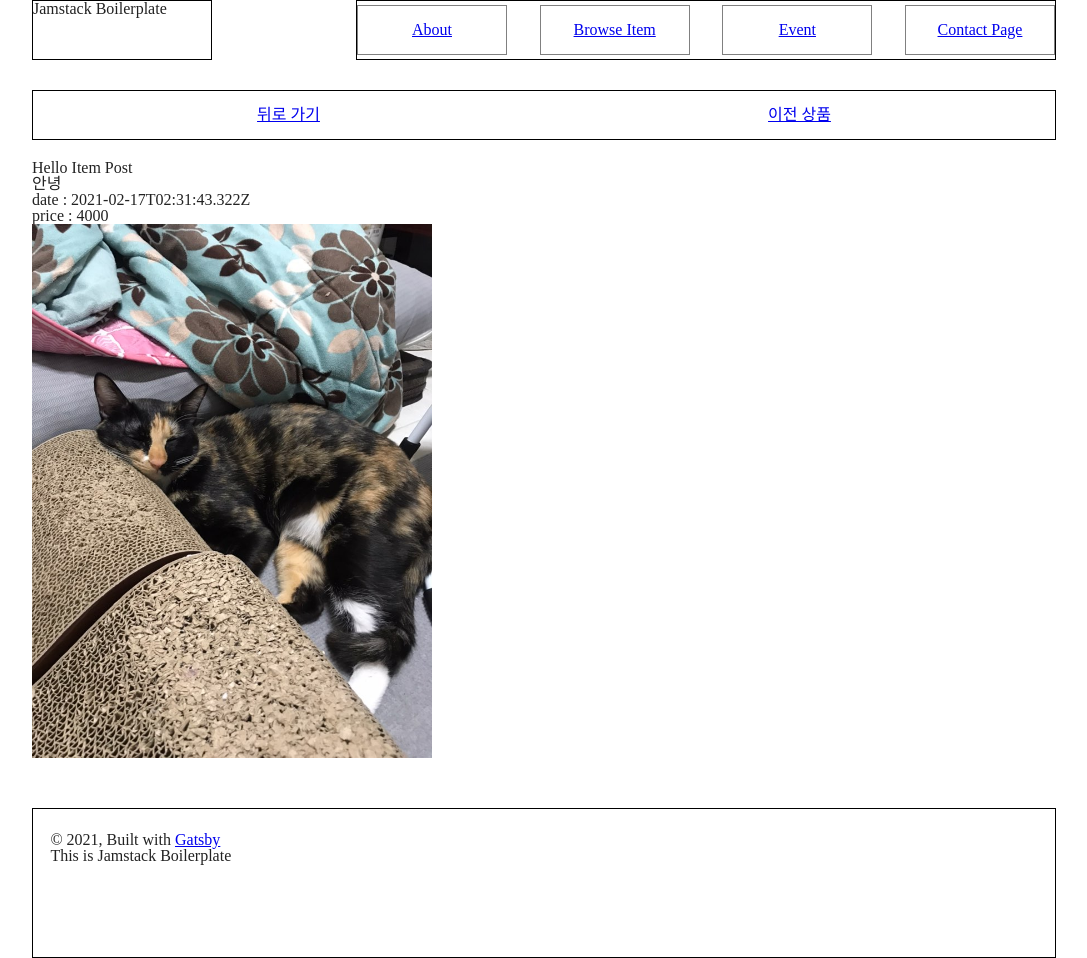
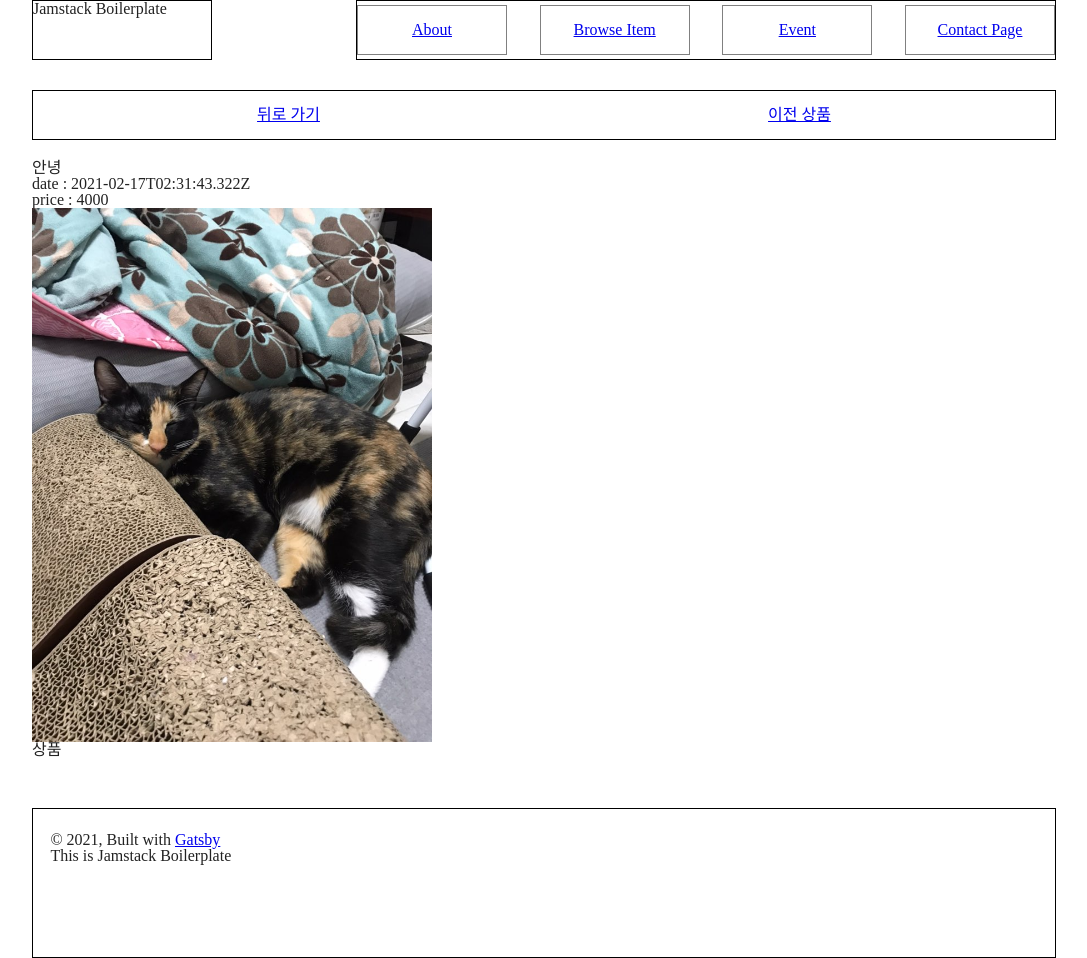
Before and after one commit to hayoung0Lee/jamstack-boilerplate, a Gatsby site: page /2021-02-17-/ in a window 1280 px wide. Shown: the whole page, without its empty margins (96-1183 px from the left). Built offline with nearby package versions, Linux system fonts and the light colour scheme; Gatsby itself is replaced by a stand-in of ours.

Commit message:
markdown 내용포함

```diff
--- a/src/components/layout.js
+++ b/src/components/layout.js
@@ -37,6 +37,7 @@ const Layout = ({ children }) => {
               thumbnail
               date
             }
+            html
             fields {
               slug
             }
--- a/src/templates/item-post.js
+++ b/src/templates/item-post.js
@@ -1,6 +1,6 @@
 import React, { useContext } from "react"
 import Layout from "../components/layout"
-import { Link, graphql } from "gatsby"
+import { Link } from "gatsby"
 import ItemContext from "../context/item-context"
 import styled from "styled-components"
 
@@ -12,6 +12,7 @@ const ItemNav = styled.div`
   height: 50px;
   margin-bottom: 20px;
 `
+
 export default function ItemPost({ data }) {
   const item = data.markdownRemark
   const link = useContext(ItemContext).link
@@ -25,7 +26,6 @@ export default function ItemPost({ data }) {
         {!!prev && prev !== -1 && <Link to={prev}>이전 상품</Link>}
         {!!next && next !== -1 && <Link to={next}>다음 상품</Link>}
       </ItemNav>
-      <div>Hello Item Post</div>
       <div>
         <h1>{item.frontmatter.title}</h1>
       </div>
@@ -40,6 +40,7 @@ export default function ItemPost({ data }) {
           width="400"
         />
       </div>
+      <div dangerouslySetInnerHTML={{ __html: item.html }} />
     </Layout>
   )
 }
@@ -57,6 +58,7 @@ export const query = graphql`
       fields {
         slug
       }
+      html
     }
   }
 `
```
